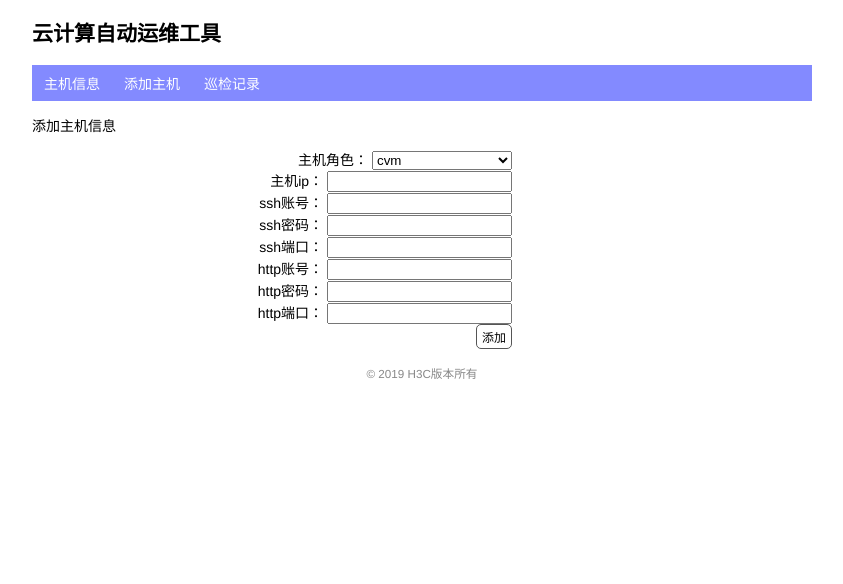
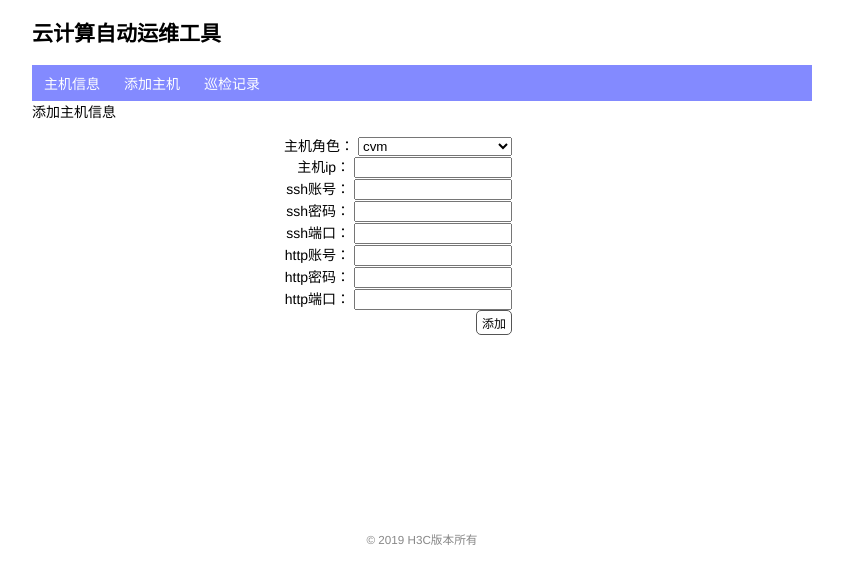
Before and after one commit to weifeng1990/cloudcheck, a Flask app: page /add in a window 1280 px wide. Shown: the top 584 px of the page, without its empty margins (218-1061 px from the left). Run offline with Flask 2, Linux system fonts and the light colour scheme.

Commit message:
1、修改导航栏视觉，鼠标选中之后有颜色变化； 2、固定下角标的版权提示字眼的位置； 3、增加执行巡检之后，“开始巡检”按钮置灰的功能，防止误操作； 4、美化增加、删除等操作的左上角提示信息的显示。

```diff
--- a/app.py
+++ b/app.py
@@ -161,7 +161,7 @@ def check():
     else:
         text = hostStatusCheck(hostinfos)
         if text:
-            data['data'] = "巡检结果：" + text
+            data['data'] = "巡检结果：" + str(text)
             return json.dumps(data)
         else:
             print("#################################")
--- a/shell/Check.py
+++ b/shell/Check.py
@@ -5,7 +5,7 @@ from tcpping import tcpping
 import time, os
 
 def hostStatusCheck(hostInfo):
-    error = list()
+    error = str()
     for i in hostInfo:
         temp = str()
         #ssh端口检查
--- a/static/style.css
+++ b/static/style.css
@@ -29,7 +29,7 @@ nav li a {
     text-decoration: none;
 }
 nav li a:hover {
-    background-color: #838aff;
+    background-color: #6dc4ff;
 }
 
 /* 主页表格 */
@@ -57,3 +57,13 @@ nav li a:hover {
     border: 1px solid #555555;
     border-radius: 5px;
 }
+.alert {
+    position: relative;
+    padding: 7px;
+    margin: 7px 0;
+    border: 1px solid transparent;
+    color: #004085;
+    background-color: #cce5ff;
+    border-color: #b8daff;
+    border-radius: 5px;
+}
--- a/templates/add.html
+++ b/templates/add.html
@@ -5,19 +5,19 @@
     <div id="info_input" style="width:480px;text-align: right;">
         <form method="post">
             主机角色：
-            <select name="role" style="width:140px" required>
+            <select name="role" style="width:154px" required>
                 {% for role in roles %}
                 <option value="{{ role }}">{{ role }}</option>
                 {% endfor %}
             </select><br>
             <!--input type="text" name="role" autocomplete="off" required><br-->
-            主机ip：   <input type="text" name="ip" autocomplete="off" required><br>
-            ssh账号：  <input type="text" name="ssh_user" autocomplete="off" required><br>
-            ssh密码：  <input type="password" name="ssh_passwd" autocomplete="off" required><br>
-            ssh端口：  <input type="text" name="ssh_port" autocomplete="off" required><br>
-            http账号： <input type="text" name="http_user" autocomplete="off" required><br>
-            http密码： <input type="password" name="http_passwd" autocomplete="off" required><br>
-            http端口： <input type="text" name="http_port" autocomplete="off" required><br>
+            主机ip：   <input type="text" name="ip" style="width: 150px" autocomplete="off" required><br>
+            ssh账号：  <input type="text" name="ssh_user" style="width: 150px" autocomplete="off" required><br>
+            ssh密码：  <input type="password" name="ssh_passwd" style="width: 150px" autocomplete="off" required><br>
+            ssh端口：  <input type="text" name="ssh_port" style="width: 150px" autocomplete="off" required><br>
+            http账号： <input type="text" name="http_user" style="width: 150px" autocomplete="off" required><br>
+            http密码： <input type="password" name="http_passwd" style="width: 150px" autocomplete="off" required><br>
+            http端口： <input type="text" name="http_port" style="width: 150px" autocomplete="off" required><br>
             <input class="btn" type="submit" name="submit" value="添加">
         </form>
     </div>
--- a/templates/base.html
+++ b/templates/base.html
@@ -17,6 +17,7 @@
         <!--img alt="Avatar" class="avatar" src="{{ url_for('static', filename='images/avatar.png') }}"-->
         云计算自动运维工具
     </h2>
+    <div id="menu" style="width: 780px;float:left;">
     <nav>
         <ul>
             <li><a href="{{ url_for('index') }}">主机信息</a></li>
@@ -24,9 +25,14 @@
             <li><a href="{{ url_for('checklist') }}">巡检记录</a></li>
         </ul>
     </nav>
+    </div>
+    <div id="content" style="min-height: 450px">
     {% block content %}{% endblock %}
+    </div>
+    <div id="footer" style="clear:both;text-align:center;">
     <footer>
     <small>&copy; 2019 H3C版本所有</small>
     </footer>
+    </div>
 </body>
 </html>
--- a/templates/index.html
+++ b/templates/index.html
@@ -83,6 +83,7 @@
     }
 
     function get_check_id() {
+        document.getElementById("btn").disabled=true;
         checklog.innerHTML = '';
         started0.innerHTML = '-----巡检日志-----';
         started1.innerHTML = '开始巡检，请耐心等待，不要关闭页面！'
@@ -110,6 +111,7 @@
                 {#var textnode = document.createTextNode(str)#}
                 {#node.appendChild(textnode);#}
                 document.getElementById("checklog").appendChild(node);
+                document.getElementById("btn").disabled=false;
             }
         })
     }
```
Also changed, not shown: data.db.
